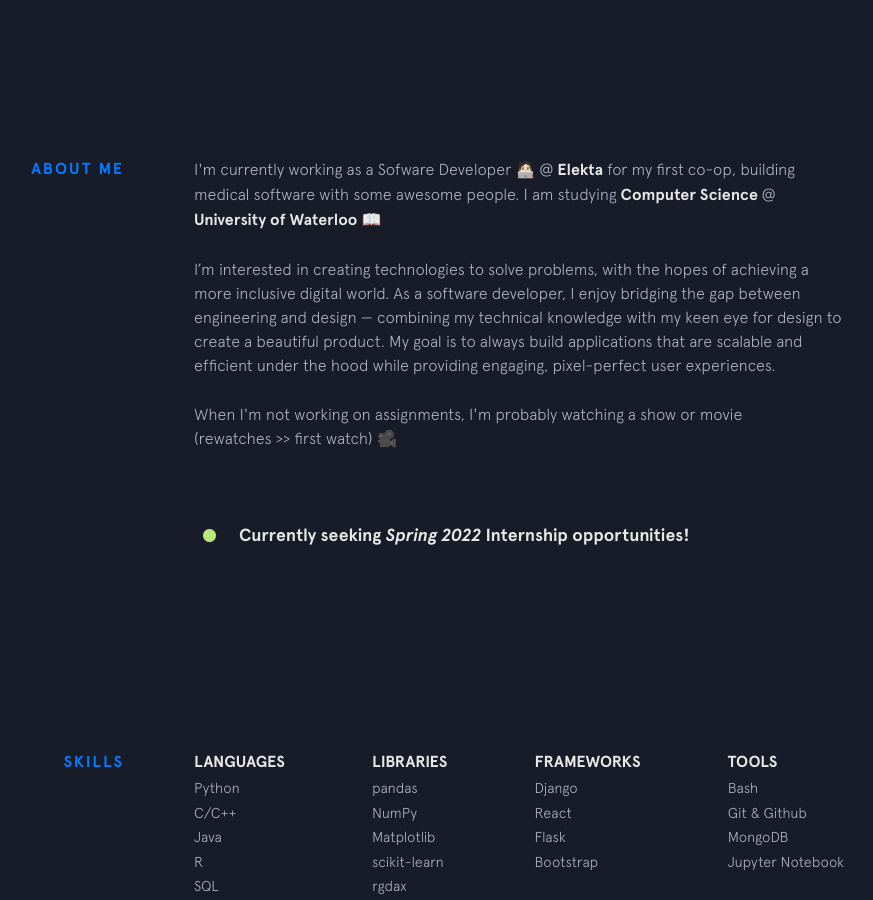
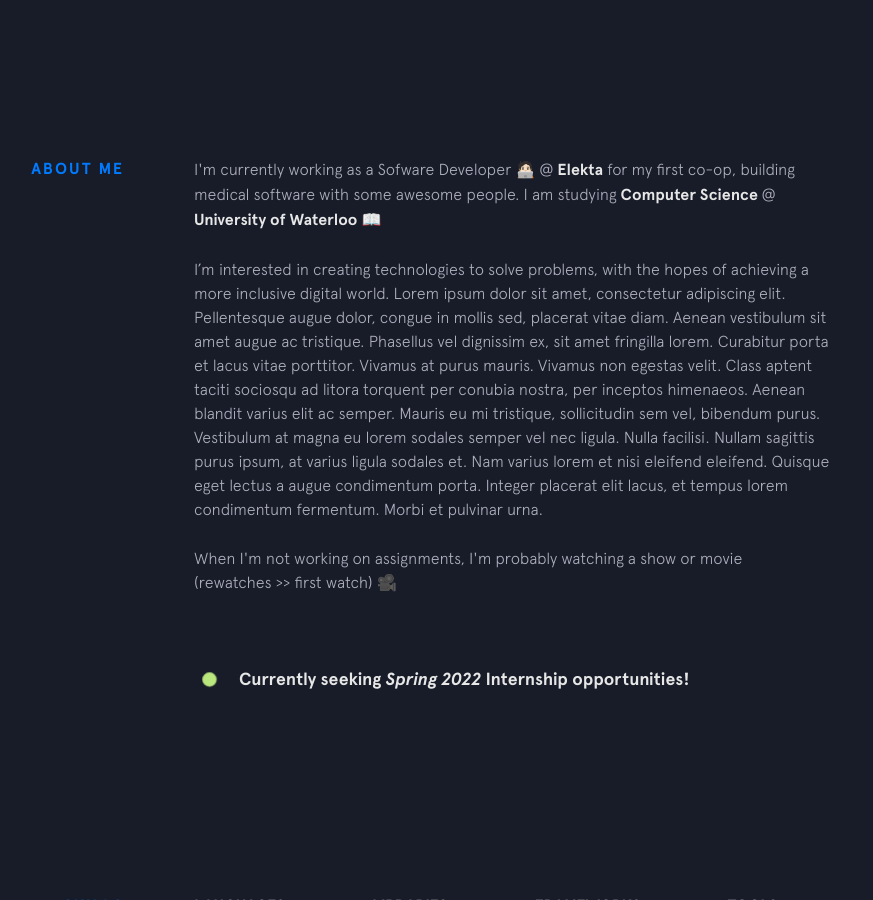
Before and after one commit to rohanxminocha/personal-website-v1, a Jekyll site: the page built from index.html, in a window 1280 px wide and 900 px high, scrolled down 843 px. Shown: the whole window, without its empty margins (256-1129 px from the left). Built offline with Jekyll 4.4.1, drawn with Linux system fonts in a browser that asks for light colours; nearby versions of some CDN libraries.

Commit message:
Update background.html

```diff
--- a/_includes/background.html
+++ b/_includes/background.html
@@ -10,9 +10,7 @@
     <p>
       I’m interested in creating technologies to solve problems, with the hopes of achieving a more inclusive digital world.
 
-      As a software developer, I enjoy bridging the gap between engineering and design &mdash; combining my technical knowledge
-      with my keen eye for design to create a beautiful product. My goal is to always build applications that are scalable
-      and efficient under the hood while providing engaging, pixel-perfect user experiences.
+      Lorem ipsum dolor sit amet, consectetur adipiscing elit. Pellentesque augue dolor, congue in mollis sed, placerat vitae diam. Aenean vestibulum sit amet augue ac tristique. Phasellus vel dignissim ex, sit amet fringilla lorem. Curabitur porta et lacus vitae porttitor. Vivamus at purus mauris. Vivamus non egestas velit. Class aptent taciti sociosqu ad litora torquent per conubia nostra, per inceptos himenaeos. Aenean blandit varius elit ac semper. Mauris eu mi tristique, sollicitudin sem vel, bibendum purus. Vestibulum at magna eu lorem sodales semper vel nec ligula. Nulla facilisi. Nullam sagittis purus ipsum, at varius ligula sodales et. Nam varius lorem et nisi eleifend eleifend. Quisque eget lectus a augue condimentum porta. Integer placerat elit lacus, et tempus lorem condimentum fermentum. Morbi et pulvinar urna.
     </p>
 
     <p>
```
